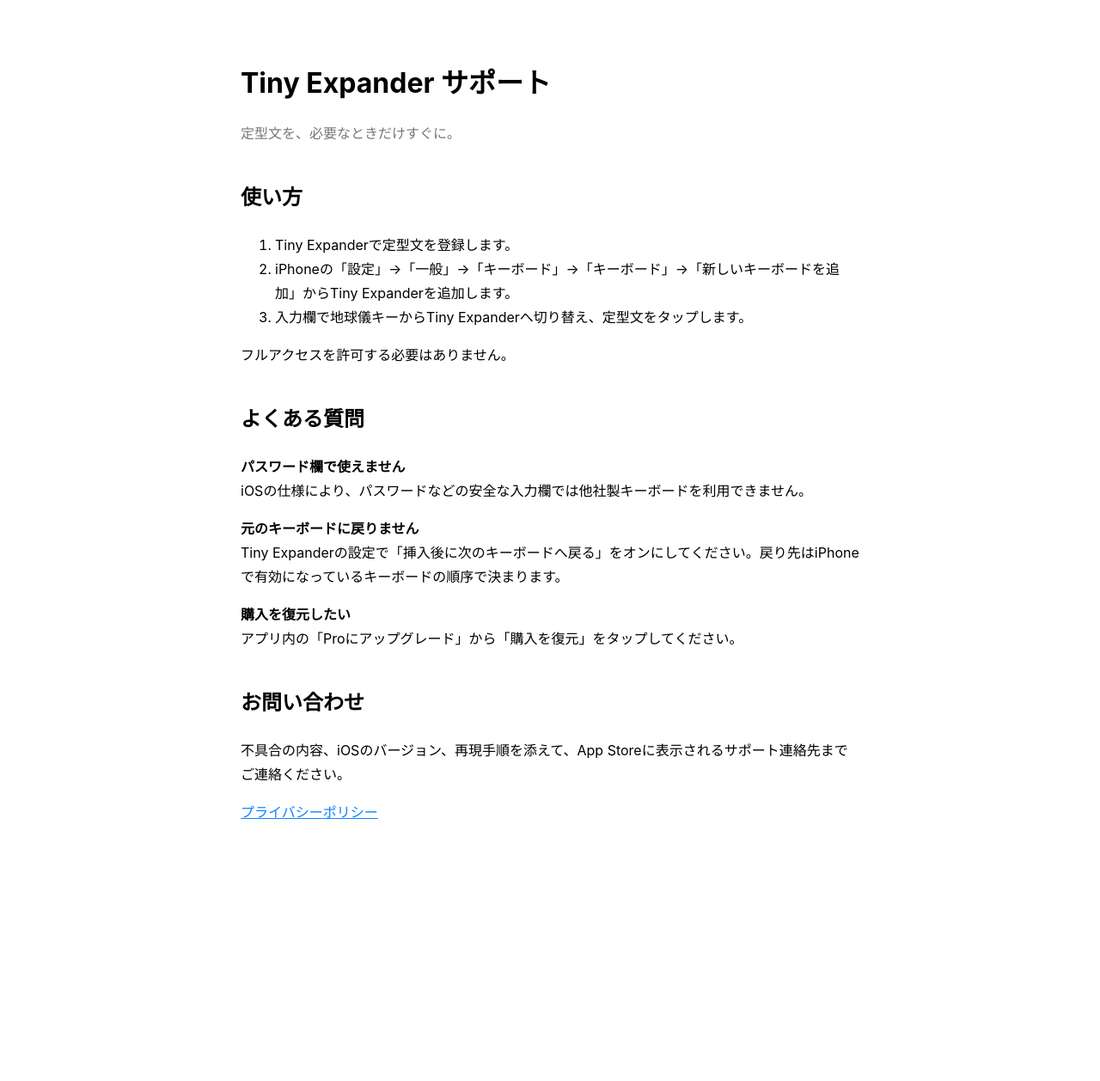
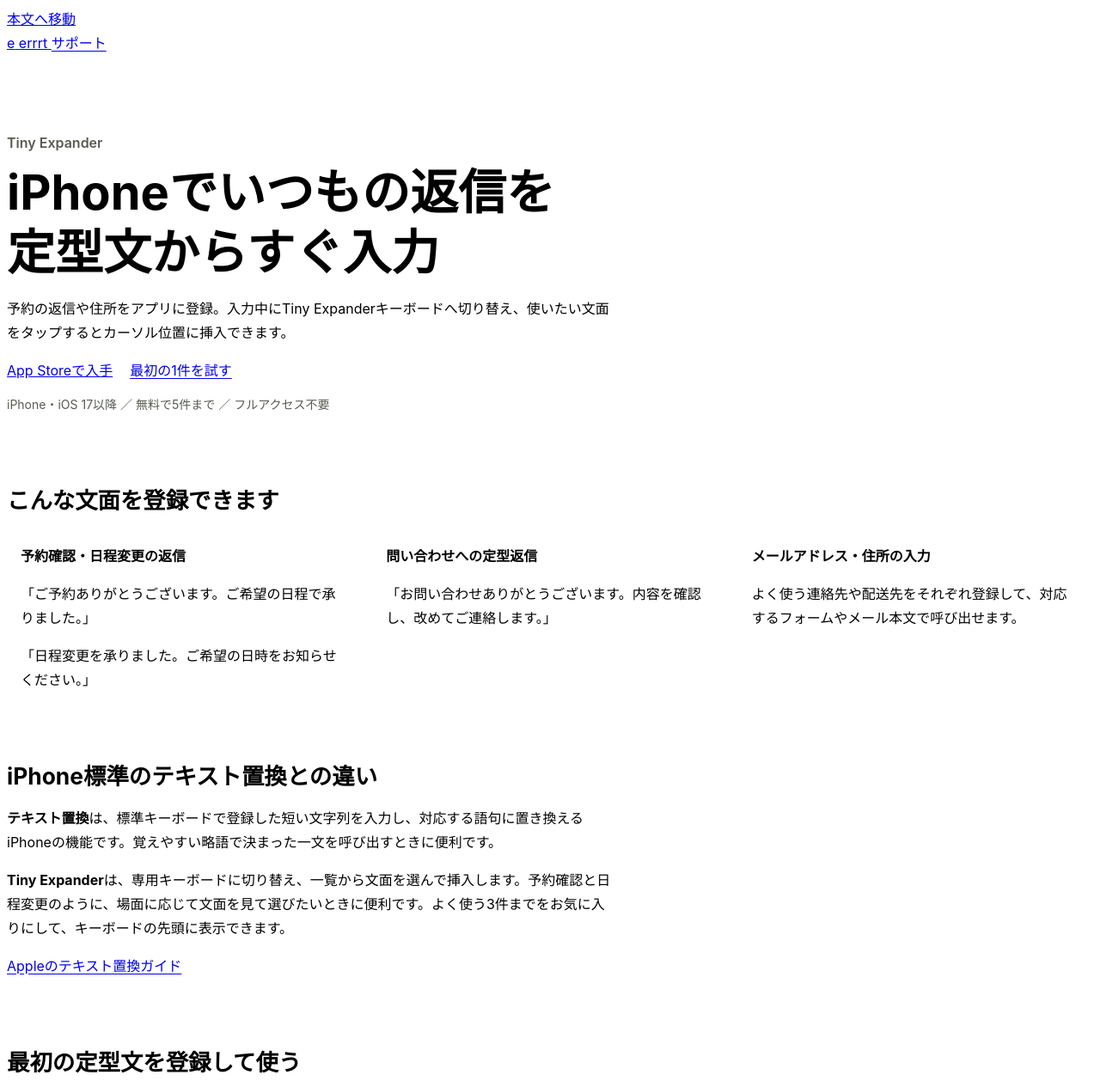
Before and after one commit to errrt/tiny-expander, a plain HTML site: page index.html in a window 1280 px wide. Shown: the top 1258 px of the page at 86% size. Before the commit the page ends 1055 px from the top, so only its background shows below. Drawn offline with Linux system fonts and the light colour scheme; files that its build step writes are made by us from their sources.

Commit message:
feat: publish Japanese Tiny Expander product guide

```diff
--- a/index.html
+++ b/index.html
@@ -3,37 +3,106 @@
 <head>
   <meta charset="utf-8">
   <meta name="viewport" content="width=device-width, initial-scale=1">
-  <meta name="description" content="Tiny Expanderの使い方、よくある質問、プライバシーポリシー。">
-  <title>Tiny Expander サポート</title>
-  <style>
-    :root { color-scheme: light dark; font-family: -apple-system, BlinkMacSystemFont, "Helvetica Neue", sans-serif; }
-    body { margin: 0 auto; max-width: 720px; padding: 48px 24px 80px; line-height: 1.75; }
-    h1 { font-size: 2rem; margin-bottom: 0.25rem; }
-    h2 { margin-top: 2.5rem; }
-    a { color: #0a84ff; }
-    .muted { color: #777; }
-  </style>
+  <title>iPhoneの定型文キーボード Tiny Expander｜返信・住所をすばやく入力</title>
+  <meta name="description" content="iPhoneで予約確認や問い合わせの返信、メールアドレスや住所を登録し、キーボードから選んで入力。無料で5件まで。標準のテキスト置換との違いと設定手順を紹介します。">
+  <meta name="theme-color" content="#f5f5f2">
+  <meta property="og:type" content="website">
+  <meta property="og:locale" content="ja_JP">
+  <meta property="og:site_name" content="errrt">
+  <meta property="og:title" content="iPhoneの定型文キーボード Tiny Expander">
+  <meta property="og:description" content="いつもの返信や住所を保存し、iPhoneのキーボードから選んで入力。無料で5件まで試せます。">
+  <meta property="og:url" content="https://errrt.github.io/tiny-expander/">
+  <link rel="canonical" href="https://errrt.github.io/tiny-expander/">
+  <link rel="icon" href="/dist/favicon.svg" type="image/svg+xml">
+  <link rel="stylesheet" href="/dist/styles.css">
+  <link rel="stylesheet" href="./styles.css">
 </head>
 <body>
-  <h1>Tiny Expander サポート</h1>
-  <p class="muted">定型文を、必要なときだけすぐに。</p>
+  <a class="skip-link" href="#main">本文へ移動</a>
+  <header class="site-header shell">
+    <a class="brand" href="/" aria-label="errrt ホーム">
+      <span class="brand-mark" aria-hidden="true">e</span>
+      <span>errrt</span>
+    </a>
+    <a class="guide-link" href="#support">サポート</a>
+  </header>
 
-  <h2>使い方</h2>
-  <ol>
-    <li>Tiny Expanderで定型文を登録します。</li>
-    <li>iPhoneの「設定」→「一般」→「キーボード」→「キーボード」→「新しいキーボードを追加」からTiny Expanderを追加します。</li>
-    <li>入力欄で地球儀キーからTiny Expanderへ切り替え、定型文をタップします。</li>
-  </ol>
-  <p>フルアクセスを許可する必要はありません。</p>
+  <main id="main" class="shell">
+    <section class="intro" aria-labelledby="title">
+      <p class="app-name">Tiny Expander</p>
+      <h1 id="title">iPhoneでいつもの返信を<br>定型文からすぐ入力</h1>
+      <p class="intro-copy">予約の返信や住所をアプリに登録。入力中にTiny Expanderキーボードへ切り替え、使いたい文面をタップするとカーソル位置に挿入できます。</p>
+      <div class="actions">
+        <a class="button" href="https://apps.apple.com/jp/app/tiny-expander/id6821790240">App Storeで入手</a>
+        <a class="guide-link" href="#getting-started">最初の1件を試す</a>
+      </div>
+      <p class="context">iPhone・iOS 17以降 ／ 無料で5件まで ／ フルアクセス不要</p>
+    </section>
 
-  <h2>よくある質問</h2>
-  <p><strong>パスワード欄で使えません</strong><br>iOSの仕様により、パスワードなどの安全な入力欄では他社製キーボードを利用できません。</p>
-  <p><strong>元のキーボードに戻りません</strong><br>Tiny Expanderの設定で「挿入後に次のキーボードへ戻る」をオンにしてください。戻り先はiPhoneで有効になっているキーボードの順序で決まります。</p>
-  <p><strong>購入を復元したい</strong><br>アプリ内の「Proにアップグレード」から「購入を復元」をタップしてください。</p>
+    <section class="guide-section" aria-labelledby="examples">
+      <h2 id="examples">こんな文面を登録できます</h2>
+      <div class="examples">
+        <article>
+          <h3>予約確認・日程変更の返信</h3>
+          <p>「ご予約ありがとうございます。ご希望の日程で承りました。」</p>
+          <p>「日程変更を承りました。ご希望の日時をお知らせください。」</p>
+        </article>
+        <article>
+          <h3>問い合わせへの定型返信</h3>
+          <p>「お問い合わせありがとうございます。内容を確認し、改めてご連絡します。」</p>
+        </article>
+        <article>
+          <h3>メールアドレス・住所の入力</h3>
+          <p>よく使う連絡先や配送先をそれぞれ登録して、対応するフォームやメール本文で呼び出せます。</p>
+        </article>
+      </div>
+    </section>
 
-  <h2>お問い合わせ</h2>
-  <p>不具合の内容、iOSのバージョン、再現手順を添えて、App Storeに表示されるサポート連絡先までご連絡ください。</p>
+    <section class="guide-section" aria-labelledby="comparison">
+      <h2 id="comparison">iPhone標準のテキスト置換との違い</h2>
+      <p><strong>テキスト置換</strong>は、標準キーボードで登録した短い文字列を入力し、対応する語句に置き換えるiPhoneの機能です。覚えやすい略語で決まった一文を呼び出すときに便利です。</p>
+      <p><strong>Tiny Expander</strong>は、専用キーボードに切り替え、一覧から文面を選んで挿入します。予約確認と日程変更のように、場面に応じて文面を見て選びたいときに便利です。よく使う3件までをお気に入りにして、キーボードの先頭に表示できます。</p>
+      <p><a class="guide-link" href="https://support.apple.com/ja-jp/guide/iphone/iph6d01d862/ios">Appleのテキスト置換ガイド</a></p>
+    </section>
 
-  <p><a href="privacy.html">プライバシーポリシー</a></p>
+    <section class="guide-section" aria-labelledby="getting-started">
+      <h2 id="getting-started">最初の定型文を登録して使う</h2>
+      <ol class="steps">
+        <li><strong>定型文を登録する。</strong> Tiny Expanderを開き、右上の「＋」をタップ。「名前」に「問い合わせ受付」、「本文」に上の問い合わせ例文を入れて「保存」をタップします。</li>
+        <li><strong>キーボードを追加する。</strong> iPhoneの「設定」→「一般」→「キーボード」→「キーボード」→「新しいキーボードを追加」で「Tiny Expander」を選びます。フルアクセスは不要です。</li>
+        <li><strong>「メモ」で試す。</strong> メモの本文をタップし、地球儀キーを長押しして「Tiny Expander」を選びます。「問い合わせ受付」をタップすると、登録した文面がカーソル位置に入ります。</li>
+      </ol>
+      <a class="button" href="https://apps.apple.com/jp/app/tiny-expander/id6821790240">App Storeで入手</a>
+    </section>
+
+    <section class="guide-section" aria-labelledby="plans">
+      <h2 id="plans">無料版とPro</h2>
+      <p><strong>無料版</strong>は定型文を5件まで登録できます。<strong>Pro</strong>は買い切りのアプリ内購入で、定型文の無制限登録とJSONバックアップの書き出し・読み込みが使えます。</p>
+      <p>アカウント登録は不要で、登録した定型文はiPhone内に保存されます。<a class="guide-link" href="./privacy.html">プライバシーポリシー</a></p>
+    </section>
+
+    <section id="support" class="guide-section" aria-labelledby="faq">
+      <h2 id="faq">よくある質問</h2>
+      <details>
+        <summary>パスワード欄で使えません</summary>
+        <p>iOSの仕様により、パスワードなどの安全な入力欄や一部の電話番号専用欄では、他社製キーボードは使えません。アプリによっては他社製キーボードが無効になっています。</p>
+      </details>
+      <details>
+        <summary>元のキーボードに戻りません</summary>
+        <p>Tiny Expanderの設定で「挿入後に次のキーボードへ戻る」をオンにしてください。戻り先はiPhoneで有効になっているキーボードの順序で決まります。</p>
+      </details>
+      <details>
+        <summary>購入を復元したい</summary>
+        <p>アプリ内の「Proにアップグレード」から「購入を復元」をタップしてください。</p>
+      </details>
+      <h3>お問い合わせ</h3>
+      <p>不具合の内容、iOSのバージョン、再現手順を添えて、App Storeに表示されるサポート連絡先までご連絡ください。</p>
+    </section>
+  </main>
+
+  <footer class="shell guide-footer">
+    <a class="guide-link" href="/">errrtの製品一覧</a>
+    <a class="guide-link" href="./privacy.html">プライバシーポリシー</a>
+  </footer>
 </body>
 </html>
--- /dev/null
+++ b/styles.css
@@ -0,0 +1,106 @@
+body {
+  font-family: -apple-system, BlinkMacSystemFont, "Helvetica Neue", sans-serif;
+  line-height: 1.75;
+}
+
+.guide-link {
+  text-decoration: underline;
+  text-underline-offset: 0.2em;
+}
+
+.intro {
+  padding: clamp(2.5rem, 7vw, 5.5rem) 0 3rem;
+}
+
+.app-name {
+  color: #575b52;
+  font-weight: 600;
+  margin: 0;
+}
+
+.intro h1 {
+  font-size: clamp(1.75rem, 5.3vw, 3.5rem);
+  line-height: 1.24;
+  margin: 0.65rem 0 1rem;
+  text-wrap: balance;
+}
+
+.intro-copy,
+.guide-section > p,
+.steps {
+  max-width: 44rem;
+}
+
+.actions,
+.guide-footer {
+  display: flex;
+  align-items: center;
+  flex-wrap: wrap;
+  gap: 0.75rem 1.25rem;
+}
+
+.context {
+  color: #575b52;
+  font-size: 0.875rem;
+  margin-bottom: 0;
+}
+
+.guide-section {
+  border-top: 1px solid var(--line);
+  padding: 2rem 0;
+}
+
+.guide-section h2 {
+  font-size: clamp(1.25rem, 3.8vw, 1.65rem);
+  line-height: 1.4;
+  margin: 0 0 1rem;
+}
+
+.guide-section h3 {
+  font-size: 1rem;
+}
+
+.examples {
+  display: grid;
+  grid-template-columns: repeat(auto-fit, minmax(min(100%, 17rem), 1fr));
+  gap: 0.75rem;
+}
+
+.examples article {
+  border: 1px solid var(--line);
+  background: var(--panel);
+  padding: 1rem;
+}
+
+.examples h3 {
+  margin-top: 0;
+}
+
+.examples p:last-child {
+  margin-bottom: 0;
+}
+
+.steps {
+  padding-inline-start: 1.55rem;
+  margin-bottom: 1.5rem;
+}
+
+.steps li + li {
+  margin-top: 0.75rem;
+}
+
+.guide-section details {
+  max-width: 44rem;
+  border-bottom: 1px solid var(--line);
+  padding: 0.65rem 0;
+}
+
+.guide-section summary {
+  cursor: pointer;
+  font-weight: 600;
+}
+
+.guide-footer {
+  border-top: 1px solid var(--line);
+  padding: 1.5rem 0 2.5rem;
+}
```
